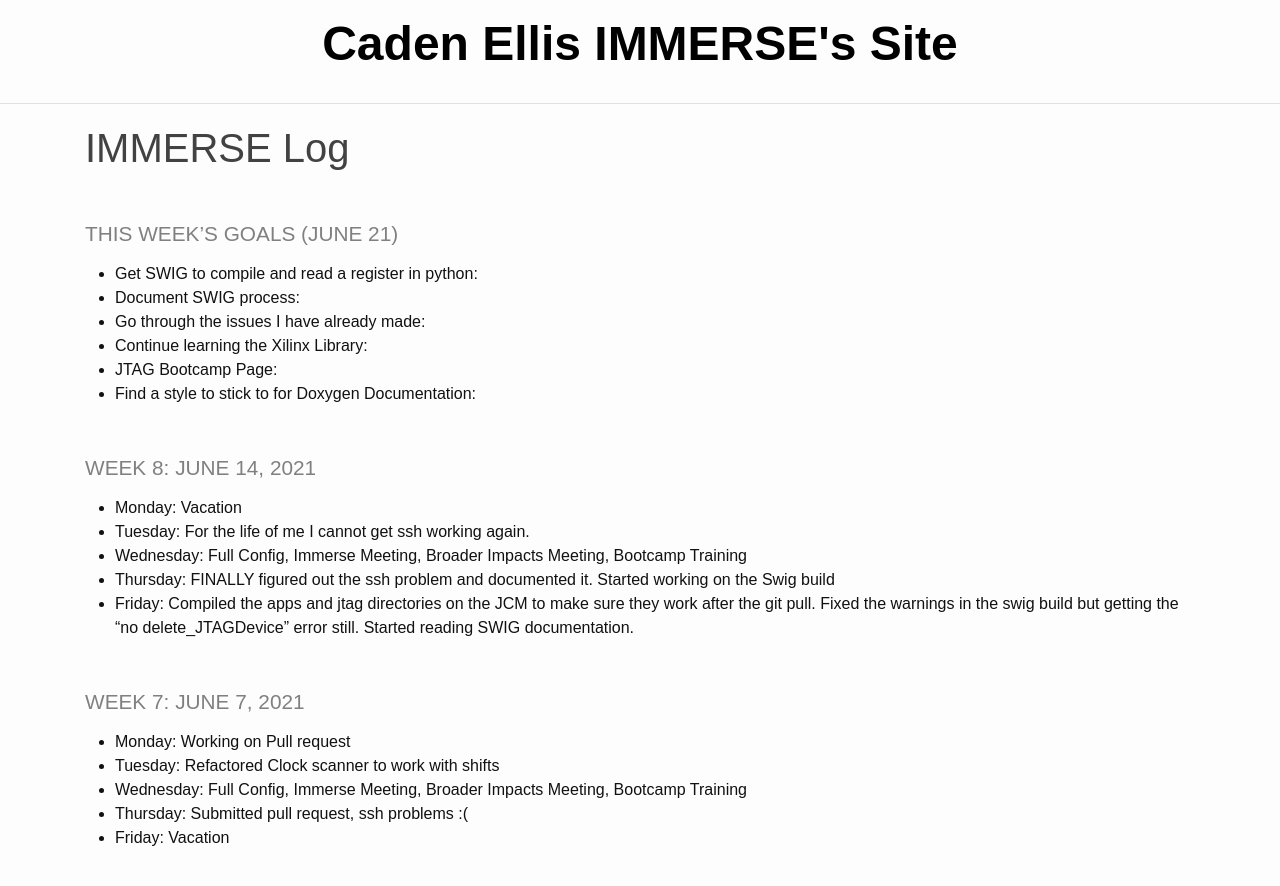
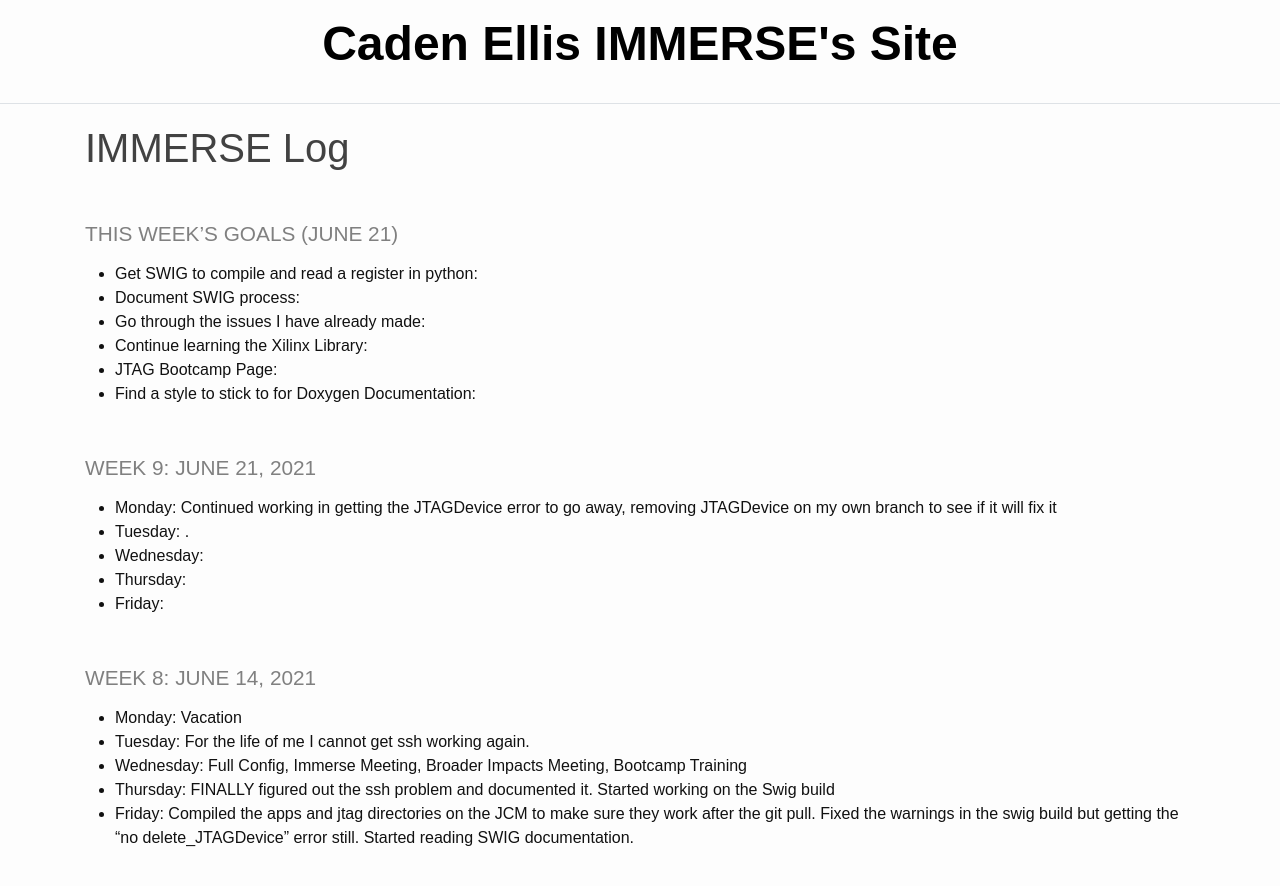
Before and after one commit to Caden-Ellis77/ImmerseSite, a Jekyll site: the page built from _pages/log.md, in a window 1280 px wide and 900 px high. Shown: the top 886 px of the window. Built offline with Jekyll 4.4.1, drawn with Linux system fonts in a browser that asks for light colours.

Commit message:
Updating for June 21

```diff
--- a/_pages/log.md
+++ b/_pages/log.md
@@ -10,6 +10,14 @@ title: IMMERSE Log
 * **Continue learning the Xilinx Library**:
 * **JTAG Bootcamp Page**:
 * **Find a style to stick to for Doxygen Documentation**:
+
+### Week 9: June 21, 2021
+
+* **Monday**: Continued working in getting the JTAGDevice error to go away, removing JTAGDevice on my own branch to see if it will fix it
+* **Tuesday**: .
+* **Wednesday**:
+* **Thursday**:
+* **Friday**:
 
 ### Week 8: June 14, 2021
 
```
